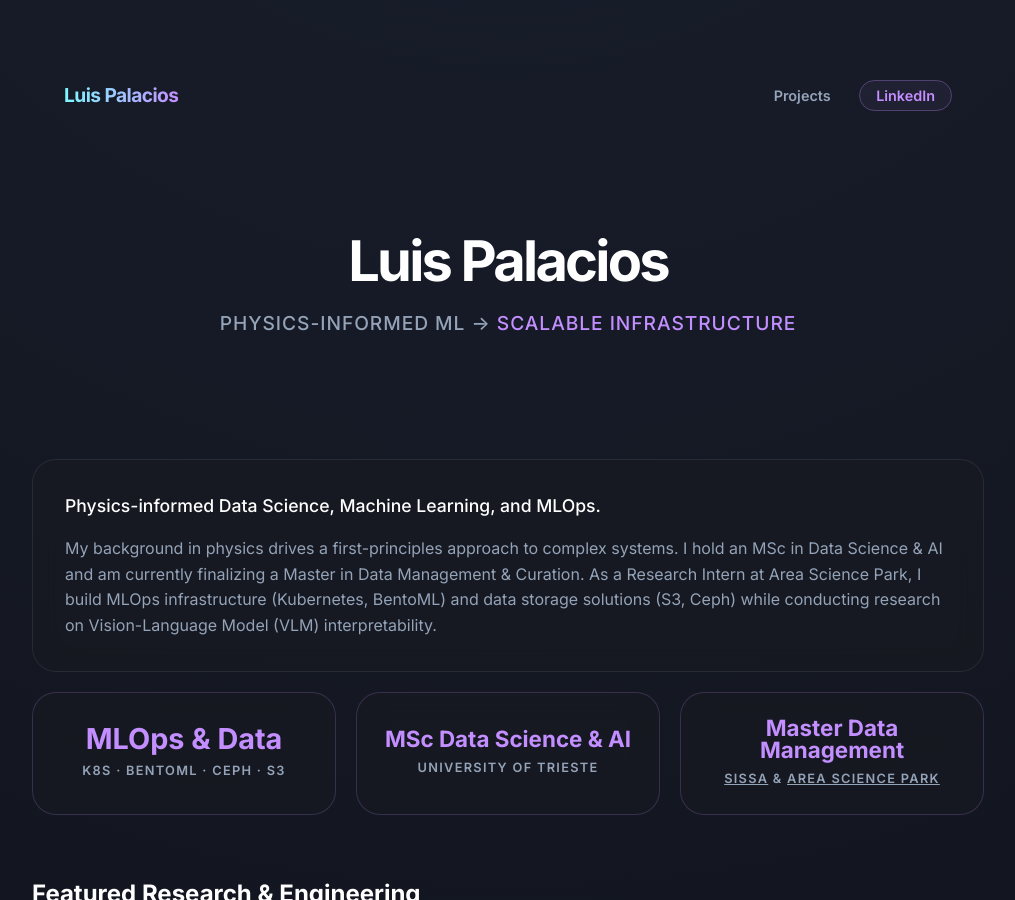
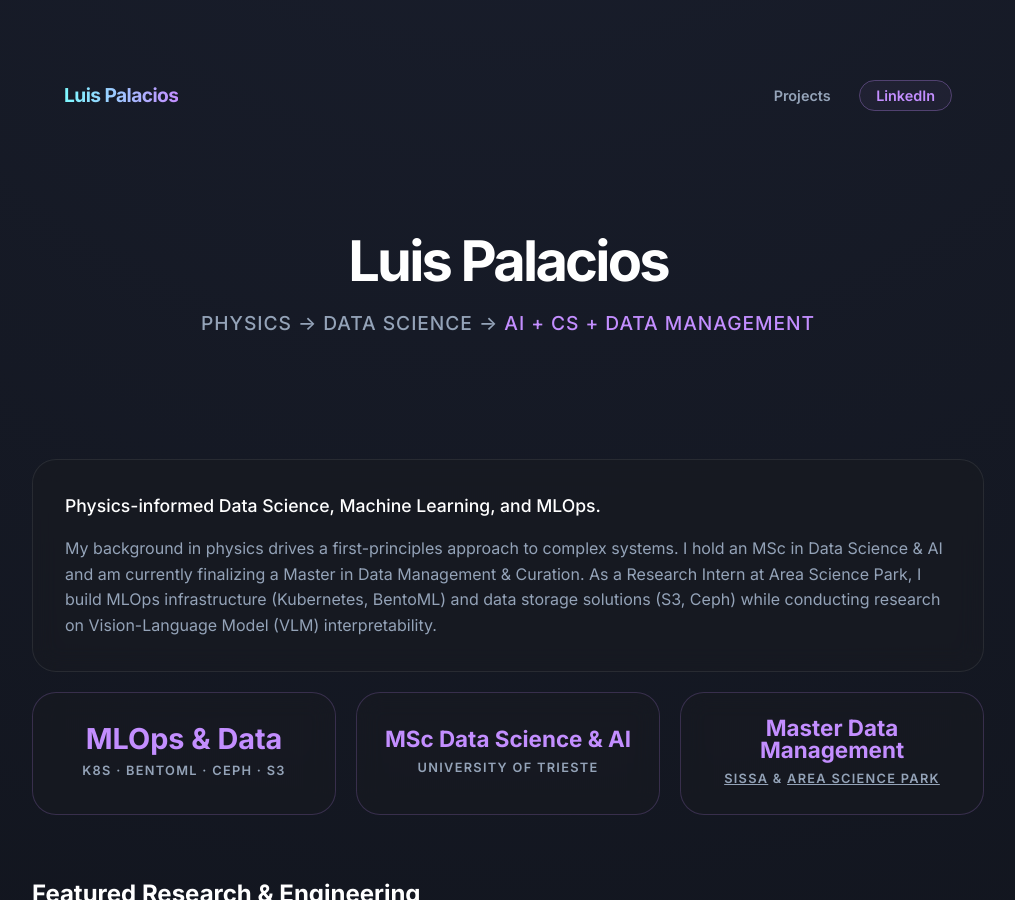
Before and after one commit to luisfpal/luisfpal.github.io, a Jekyll site: the page built from index.md, in a window 1280 px wide and 900 px high. Shown: the whole window, without its empty margins (132-1147 px from the left). Built offline with Jekyll 4.4.1, drawn with Linux system fonts in a browser that asks for light colours.

Commit message:
Update: Restore the progression-style hero tagline.

```diff
--- a/index.md
+++ b/index.md
@@ -5,7 +5,7 @@ title: Luis Palacios
 
 <div class="hero-section">
   <h1>Luis Palacios</h1>
-  <p class="hero-tagline">Physics-Informed ML &rarr; <span>Scalable Infrastructure</span></p>
+  <p class="hero-tagline">Physics &rarr; Data Science &rarr; <span>AI + CS + Data Management</span></p>
 </div>
 
 <div class="bento-grid">
```
